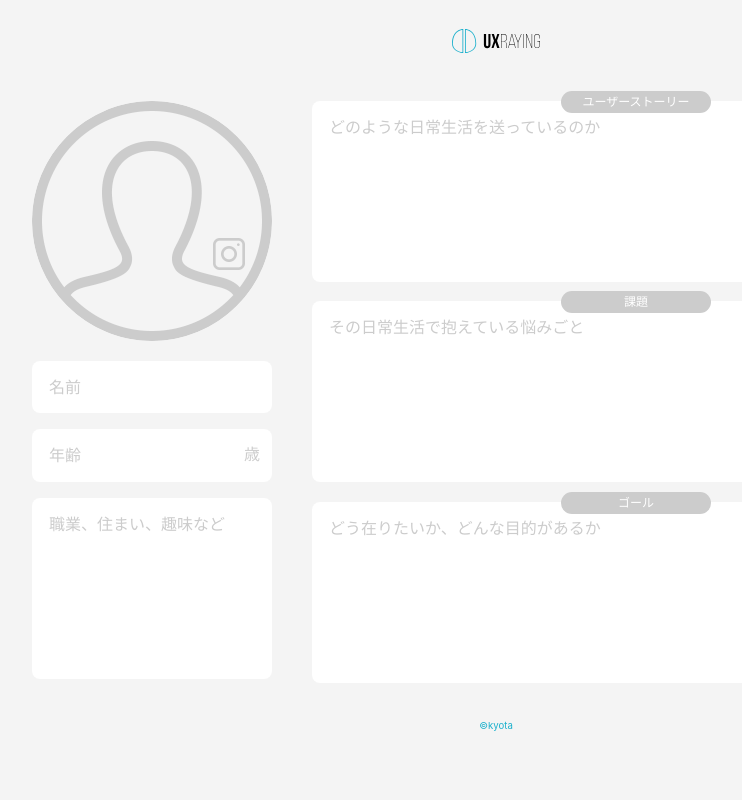
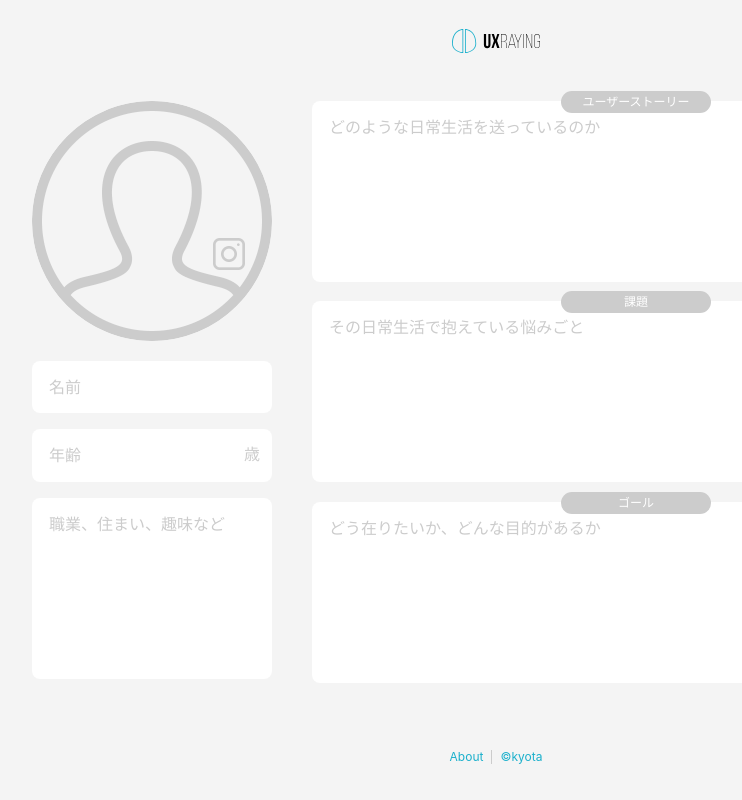
Before and after one commit to kyotar/uxraying, a Vue app in the folder persona/: page / in a window 1280 px wide. Shown: the whole page, without its empty margins (144-886 px from the left). Built offline with nearby package versions, Linux system fonts and the light colour scheme.

Commit message:
Aboutの追加

```diff
--- a/persona/src/App.vue
+++ b/persona/src/App.vue
@@ -19,7 +19,10 @@
         <fieldset><legend>ゴール</legend><textarea placeholder="どう在りたいか、どんな目的があるか" rows="8" v-model="goal" @keyup="setStorage('goal')" @change="setStorage('goal')" /></fieldset>
       </section>
     </main>
-    <footer><small><a href="https://twitter.com/kyota" target="_blank">©kyota</a></small></footer>
+    <footer>
+      <div><a href="https://note.mu/kyota/n/n32fb7bed892d?creator_urlname=kyota" target="_blank">About</a></div>
+      <div><a href="https://twitter.com/kyota" target="_blank">©kyota</a></div>
+    </footer>
   </div>
 </template>
 
@@ -244,7 +247,16 @@ main {
 footer {
   text-align: center;
   font-size: $fontS;
-  height: 32px;
+  padding: 32px 0;
+
+  div {
+    display: inline-block;
+    border-right: 1px solid #ccc;
+    padding: 0 8px;
+
+    &:last-child {
+      border: none;
+    }
 
     a {
       color: $blue;
@@ -253,6 +265,7 @@ footer {
 
     a:hover {
       opacity: .5;
+    }
   }
 }
 
```
Lines whose indentation alone changed are shown as unchanged.
